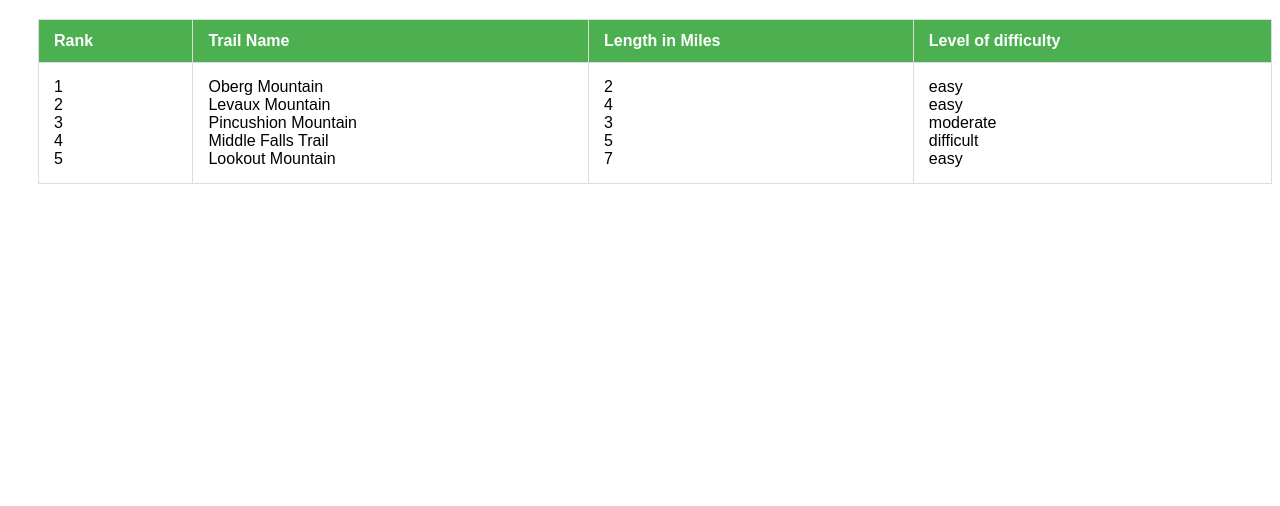
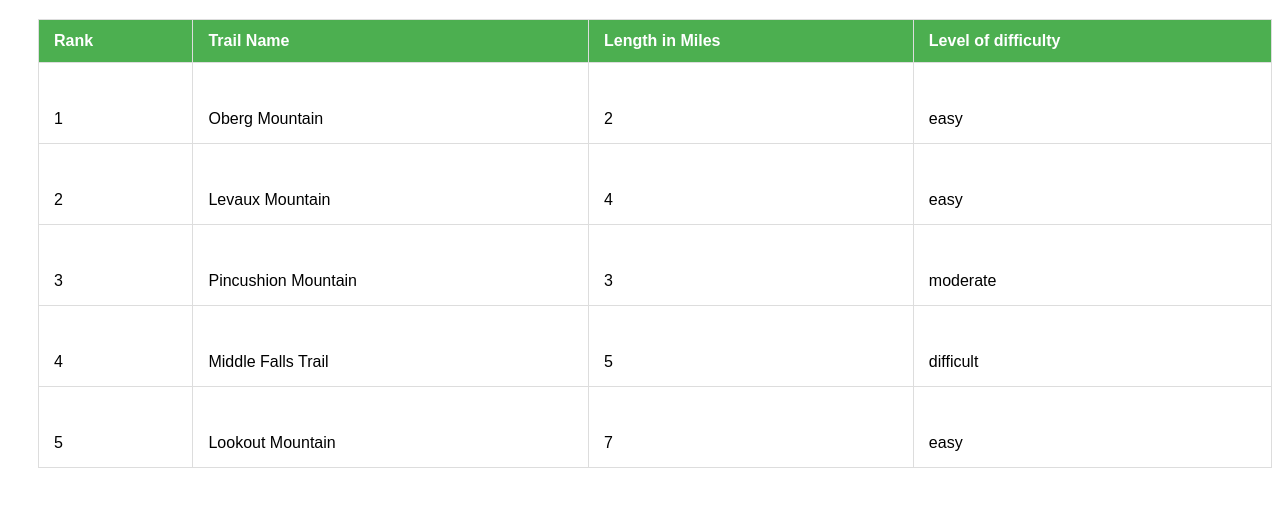
Before and after one commit to pixelfish22/A10, a plain HTML site: page index.html in a window 1280 px wide. Shown: the part 106-612 px from the top of the page. Drawn offline with nearby package versions, Linux system fonts and the light colour scheme.

Commit message:
suggested fix

```diff
--- a/index.html
+++ b/index.html
@@ -1,14 +1,13 @@
 <!DOCTYPE html>
 <html>
-
   <head>
-    <link rel="stylesheet" href="style.css">
+    <link rel="stylesheet" href="style.css" />
     <script src="https://cdn.jsdelivr.net/npm/vue"></script>
   </head>
 
   <body>
     <div id="myApp" v-cloak>
-      <h1>{{greeting}}</h1>
+      <h1>{{ greeting }}</h1>
 
       <table style="border: 1px solid black; margin: 15px">
         <thead>
@@ -19,42 +18,27 @@
         </thead>
 
         <tbody>
-            <tr >
+          <tr v-for="llama in llamas">
             <td>
-                  <div v-for="(rank) in llamas"
-                  v-bind:class="{even: rank % 2 === 0,}">
-                    {{rank.rank}}
+              {{ llama.rank }}
             </td>
 
             <td>
-                  <div v-for="name in llamas">
-                    {{name.name}}
-                  </div>
+              {{ llama.name }}
             </td>
 
             <td>
-                  <div v-for="length in llamas">
-                    {{length.length}}
-                  </div>
+              {{ llama.length }}
             </td>
 
             <td>
-                  <div v-for="difficulty in llamas">
-                    {{difficulty.difficulty}}
-                  </div>
+              {{ llama.difficulty }}
             </td>
-
           </tr>
-
         </tbody>
       </table>
-
     </div>
-
-
-
 
     <script src="script.js"></script>
   </body>
-
 </html>
```
Lines whose indentation alone changed are shown as unchanged.
